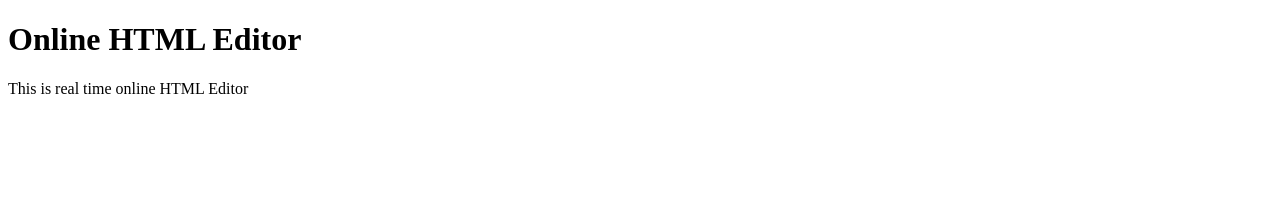
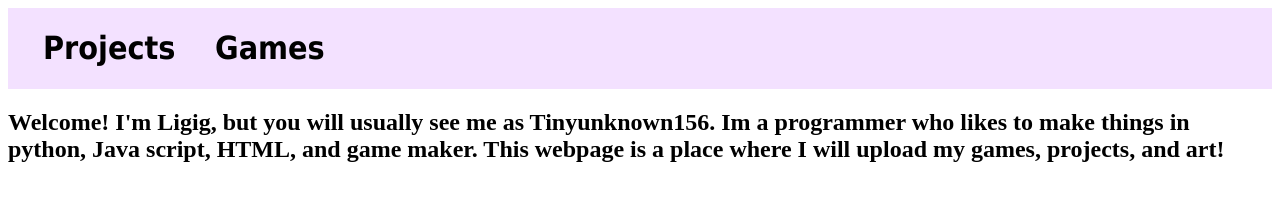
Before and after one commit to Tinyunknown/Tinyunknown.github.io, a plain HTML site: page index.html in a window 1280 px wide. Drawn offline with Linux system fonts and the light colour scheme.

Commit message:
added top bar and wrote intro paragraph

```diff
--- a/index.html
+++ b/index.html
@@ -3,14 +3,28 @@
 <title>My webpage</title>
 <head>
 	<style>
-
+		#top_of_page {
+		    white-space:nowrap;
+			background:rgb(243, 225, 255);
+			font-family:Tahoma;
+		}
+		.child_top {
+		    padding-left: 35px;
+		    display: inline-block;
+		}
+		#about_me {
+		    float:right;
+		}
 	</style>
 	<script>
 
 	</script>
 </head>
 <body>
-<h1>Online HTML Editor</h1>
-<div>This is real time online HTML Editor</div>
+<div id="top_of_page">
+    <div class=child_top><h1>Projects</h1></div>
+    <div class=child_top><h1>Games</h1></div>
+    </div>
+<div id="about_me"><h2>Welcome! I'm Ligig, but you will usually see me as Tinyunknown156. Im a programmer who likes to make things in python, Java script, HTML, and game maker. This webpage is a place where I will upload my games, projects, and art!</h2></div>
 </body>
 </html>
```
